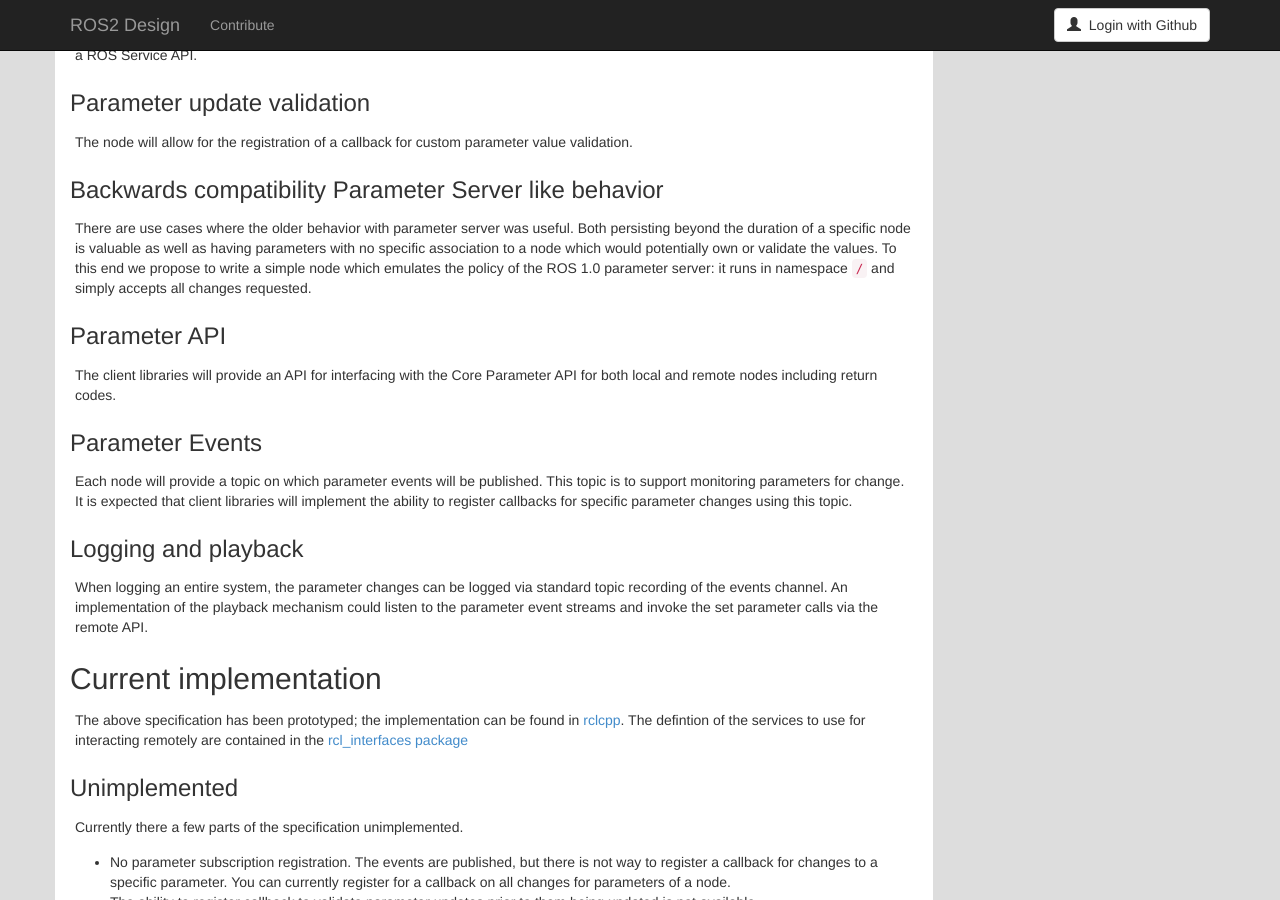
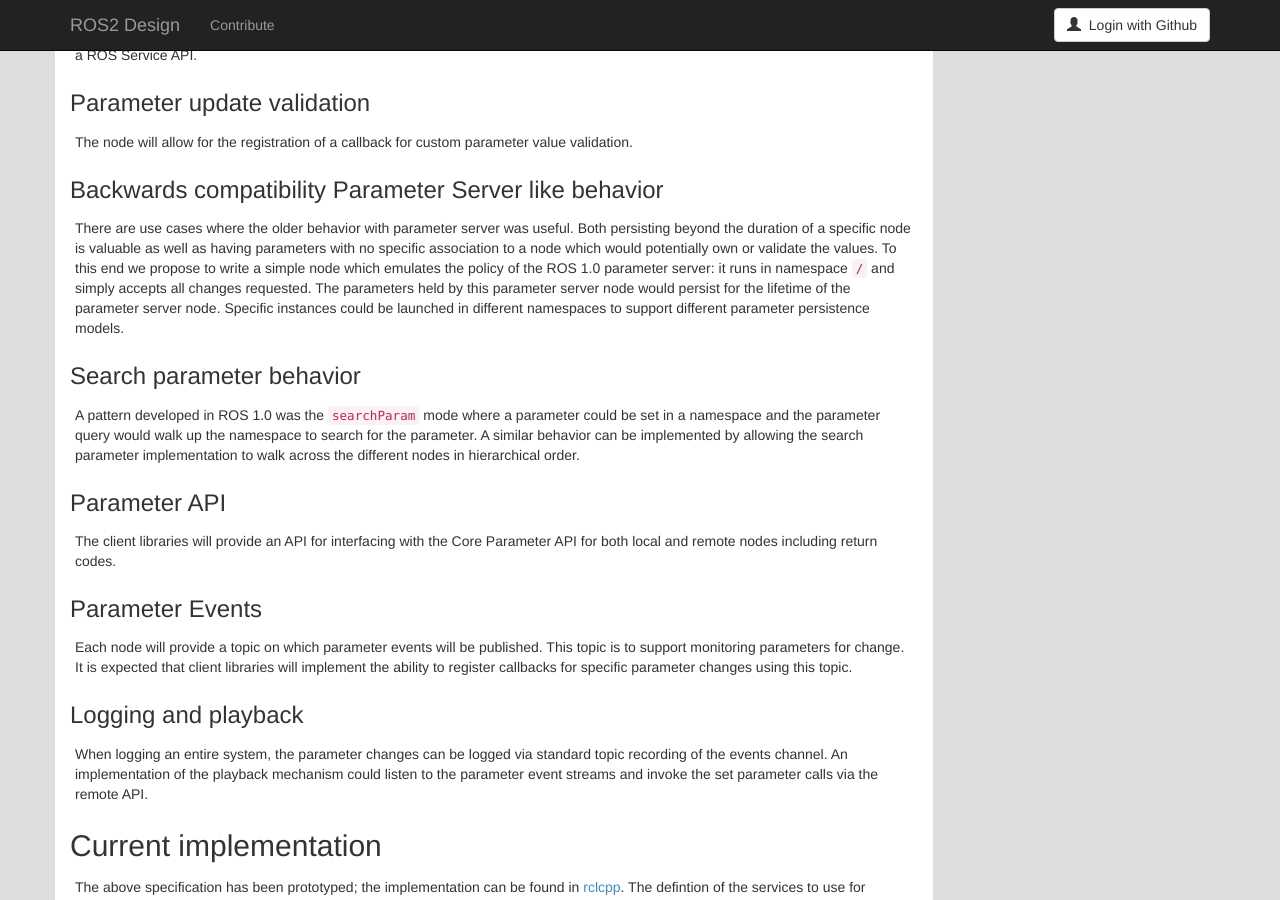
Before and after one commit to ros2/design, a Jekyll site: the page built from articles/055_ros_parameter_design.md, in a window 1280 px wide and 900 px high, scrolled down 2750 px. Built offline with Jekyll 4.4.1, drawn with Linux system fonts in a browser that asks for light colours; nearby versions of some CDN libraries; some of the changed text lies outside the part shown.

Commit message:
updating parameter server details and adding mention of searchparam

```diff
--- a/articles/055_ros_parameter_design.md
+++ b/articles/055_ros_parameter_design.md
@@ -150,10 +150,17 @@ The node will allow for the registration of a callback for custom parameter valu
 
 ### Backwards compatibility Parameter Server like behavior
 
-
 There are use cases where the older behavior with parameter server was useful.
 Both persisting beyond the duration of a specific node is valuable as well as having parameters with no specific association to a node which would potentially own or validate the values.
 To this end we propose to write a simple node which emulates the policy of the ROS 1.0 parameter server: it runs in namespace `/` and simply accepts all changes requested.
+The parameters held by this parameter server node would persist for the lifetime of the parameter server node.
+Specific instances could be launched in different namespaces to support different parameter persistence models.
+
+### Search parameter behavior
+
+A pattern developed in ROS 1.0 was the `searchParam` mode where a parameter could be set in a namespace and the parameter query would walk up the namespace to search for the parameter.
+A similar behavior can be implemented by allowing the search parameter implementation to walk across the different nodes in hierarchical order.
+
 
 ### Parameter API
 
```
